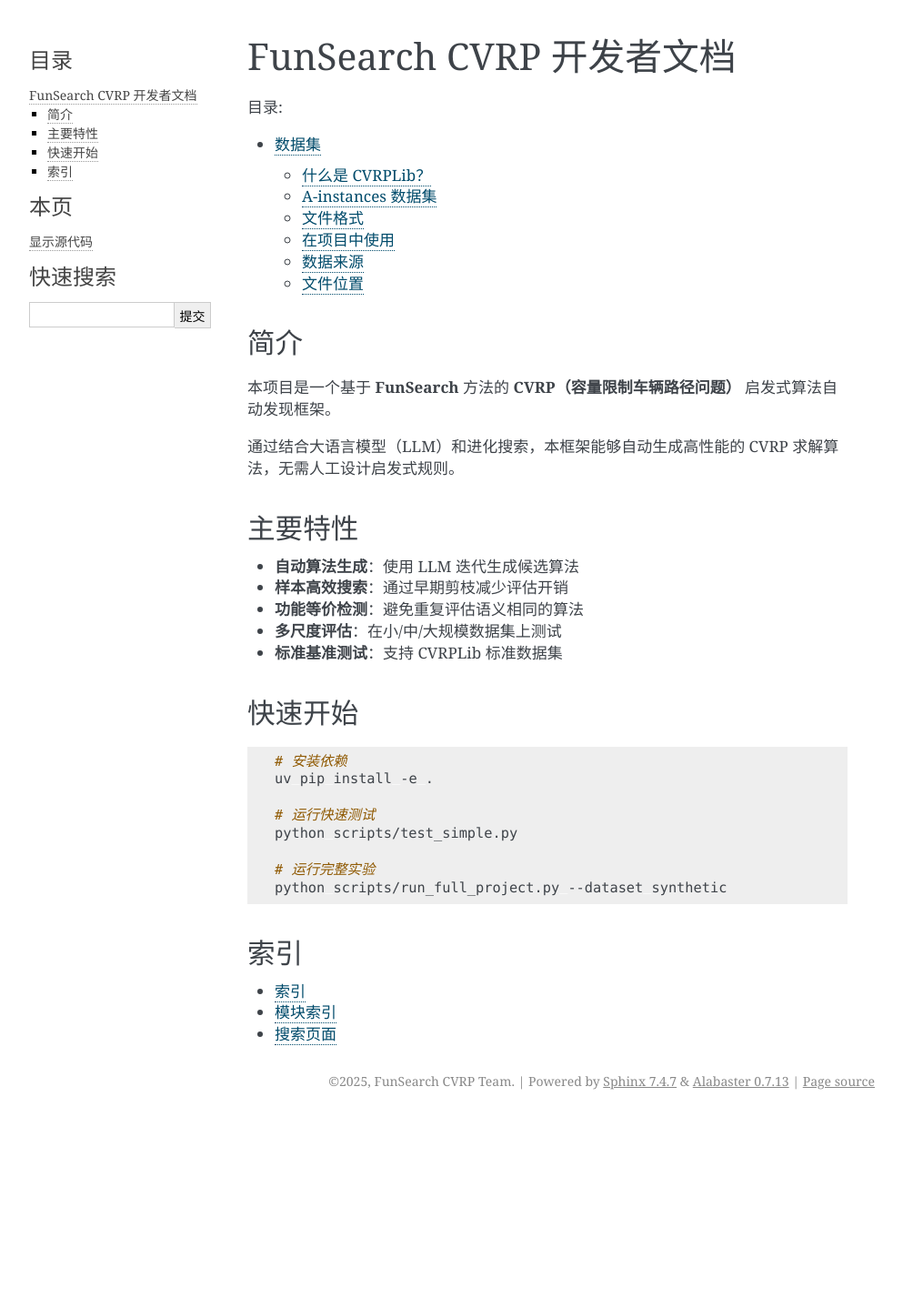
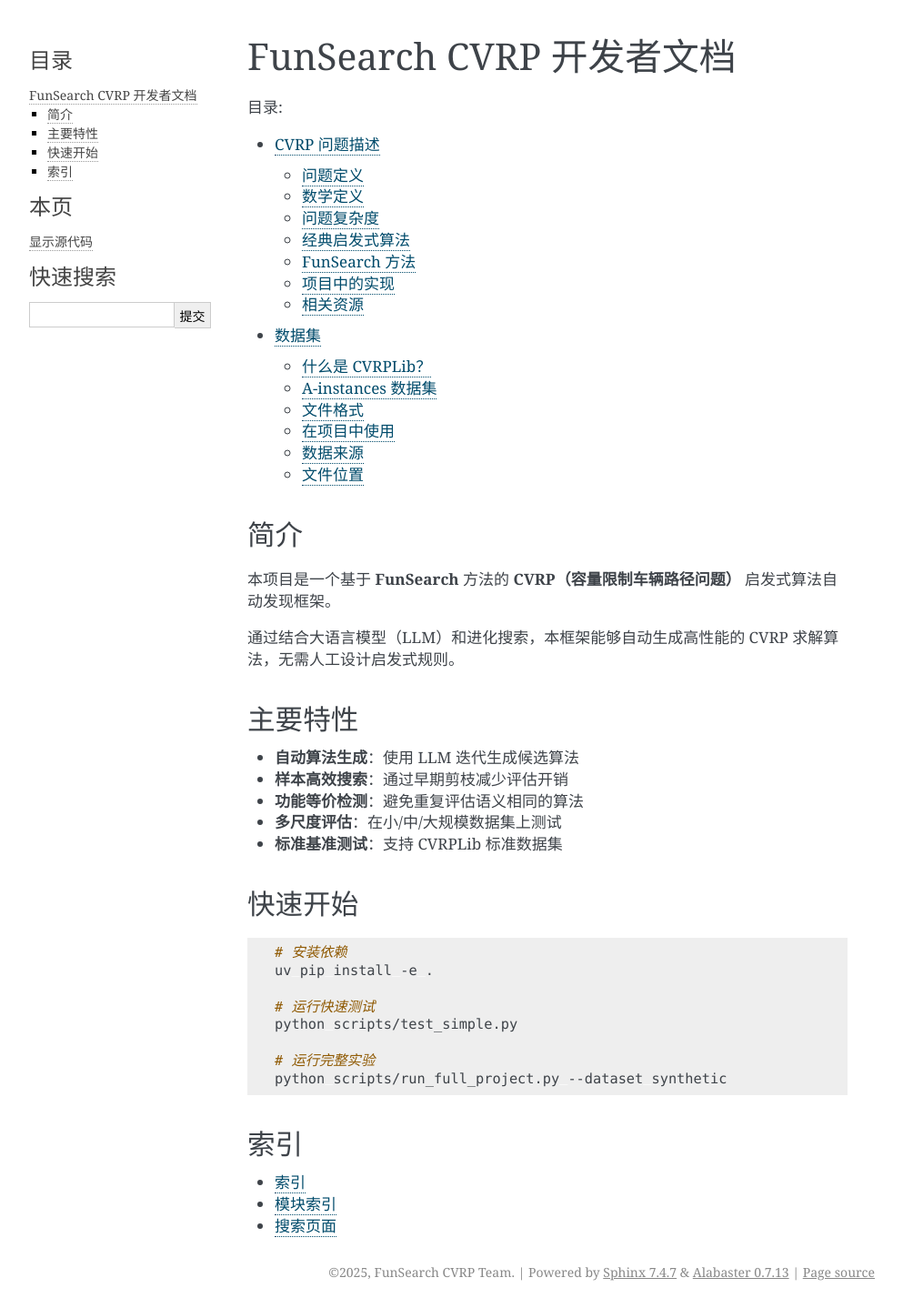
Before and after one commit to laiyk5/funsearch_cvrp, a Sphinx documentation site: the page built from docs/dev/source/index.rst, in a window 1280 px wide. Shown: the whole page at 91% size, without its empty margins (148-1141 px from the left). Built offline with Sphinx 7.4.7, drawn with Linux system fonts in a browser that asks for light colours; before the commit the page ends 1228 px from its top, so only the background shows below that; some of the changed lines change nothing that is shown.

Commit message:
Add CVRP problem description to dev documentation
- Create cvrp.rst with comprehensive problem description

- Include mathematical formulation, constraints, objective

- Add classic heuristic algorithms section

- Add FunSearch method explanation

- Update index.rst to include new chapter

```diff
--- /dev/null
+++ b/docs/dev/source/cvrp.rst
@@ -0,0 +1,284 @@
+CVRP 问题描述
+=============
+
+问题定义
+--------
+
+**CVRP**（Capacitated Vehicle Routing Problem，容量限制车辆路径问题）是运筹学中的经典组合优化问题。
+
+### 问题场景
+
+一个配送中心（仓库）需要用一组车辆为多个客户配送货物：
+
+- 每个客户有一个需求量
+- 每辆车有容量限制
+- 车辆从仓库出发，服务完客户后返回仓库
+- 目标：最小化总行驶距离
+
+数学定义
+--------
+
+### 输入
+
+给定一个 CVRP 实例 :math:`I = (G, Q, d, c)`：
+
+.. list-table:: CVRP 输入参数
+   :header-rows: 1
+
+   * - 符号
+     - 含义
+     - 说明
+   * - :math:`G = (V, E)`
+     - 无向图
+     - :math:`V = \{0, 1, ..., n\}`，0 表示仓库，1~n 表示客户
+   * - :math:`Q`
+     - 车辆容量
+     - 每辆车的最大载重量
+   * - :math:`d_i`
+     - 客户 :math:`i` 的需求量
+     - 满足 :math:`d_i \leq Q`，且 :math:`d_0 = 0`（仓库无需求）
+   * - :math:`c_{ij}`
+     - 距离
+     - 节点 :math:`i` 到节点 :math:`j` 的欧几里得距离
+
+### 约束条件
+
+1. **每条路线必须从仓库开始并结束**
+
+   路线形式：仓库 → 客户₁ → 客户₂ → ... → 仓库
+
+2. **容量约束**
+
+   每条路线上所有客户的总需求不超过车辆容量：
+
+   .. math::
+
+      \sum_{i \in \text{route}} d_i \leq Q
+
+3. **每个客户被访问恰好一次**
+
+   所有客户必须被服务，且只能被一辆车服务
+
+4. **车辆数量不限（但通常希望最少）**
+
+   可以使用多辆车，目标是总距离最短
+
+### 目标函数
+
+最小化总行驶距离：
+
+.. math::
+
+   \min \sum_{k=1}^{K} \sum_{(i,j) \in \text{route}_k} c_{ij}
+
+其中 :math:`K` 是使用的车辆数。
+
+### 统一评分函数
+
+在本项目中，我们使用以下评分函数来综合评估算法性能：
+
+.. math::
+
+   \text{score} = \text{average distance} + 20 \times \text{average number of routes}
+
+**说明：**
+
+- **距离项**：路径总距离，越小越好
+- **路线数项**：使用的车辆数，越少越好（节省资源）
+- **权重 20**：平衡距离和车辆数的超参数
+
+评分越低表示算法性能越好。
+
+问题复杂度
+----------
+
+CVRP 是 **NP-hard** 问题：
+
+- 随着客户数 :math:`n` 增加，可行解的数量呈指数增长
+- 对于 :math:`n = 50` 的问题，精确求解可能需要数小时
+- 对于大规模问题（:math:`n > 100`），通常使用启发式算法
+
+### 为什么难？
+
+1. **组合爆炸**
+
+   将 :math:`n` 个客户分配给 :math:`K` 辆车的方案数是指数级的
+
+2. **两个相互冲突的目标**
+
+   - 距离最短 ↔ 车辆数最少
+   - 装满一辆车可能增加行驶距离
+
+3. **约束耦合**
+
+   容量约束和路径规划相互影响
+
+经典启发式算法
+--------------
+
+### 1. 最近邻算法（Nearest Neighbor）
+
+**思路**：每次选择距离当前位置最近的未服务客户
+
+**步骤**：
+
+1. 从仓库出发
+2. 选择距离当前位置最近且能装下的客户
+3. 重复直到车辆满载或无客户可服务
+4. 返回仓库，开启新路线
+
+**特点**：
+
+- ✓ 简单快速
+- ✗ 容易陷入局部最优
+
+### 2. Clarke-Wright 节约算法（Savings Algorithm）
+
+**思路**：计算合并两条路线的"节约值"，优先合并节约值大的
+
+**节约值计算**：
+
+.. math::
+
+   s_{ij} = c_{i0} + c_{0j} - c_{ij}
+
+其中 :math:`0` 是仓库。
+
+**特点**：
+
+- ✓ 比最近邻效果好
+- ✓ 经典的构造式启发算法
+- ✗ 对容量约束敏感
+
+### 3. Sweep 算法
+
+**思路**：按极角将客户分组，每组服务一辆车
+
+**步骤**：
+
+1. 以仓库为原点，计算每个客户的极角
+2. 按极角排序客户
+3. 按顺序分配客户到车辆，直到容量满
+
+**特点**：
+
+- ✓ 适合地理分布有规律的问题
+- ✗ 性能受客户分布影响大
+
+FunSearch 方法
+--------------
+
+### 传统方法的局限
+
+- 需要人工设计启发式规则
+- 泛化能力差（在不同规模问题上表现不稳定）
+- 难以找到全局最优
+
+### FunSearch 的创新
+
+使用 **大语言模型（LLM）+ 进化搜索** 自动生成算法：
+
+1. **LLM 生成**：根据提示词生成候选算法代码
+2. **评估筛选**：在数据集上评估性能
+3. **进化优化**：选择优秀算法作为下一轮的基础
+4. **迭代改进**：多轮迭代后得到高质量算法
+
+### 本项目的评分体系
+
+.. list-table:: 评估维度
+   :header-rows: 1
+
+   * - 指标
+     - 说明
+     - 权重
+   * - 平均距离
+     - 所有测试实例的路径总距离均值
+     - 1.0
+   * - 路线数量
+     - 使用的车辆数（越少越好）
+     - 20.0
+   * - 稳定性
+     - 不同规模数据上的标准差
+     - 优先选择
+   * - Gap
+     - 与最优解的差距百分比
+     - 参考指标
+
+Gap 计算公式：
+
+.. math::
+
+   \text{Gap} = \frac{\text{算法距离} - \text{最优解距离}}{\text{最优解距离}} \times 100\%
+
+例如：
+
+- 算法距离 = 850
+- 最优解距离 = 784
+- Gap = (850-784)/784 × 100% = **8.4%**
+
+项目中的实现
+------------
+
+### 核心模块
+
+.. code-block:: text
+
+   src/cvrp/
+   ├── core.py       # CVRPInstance 类、距离计算、评估
+   ├── baselines.py  # 经典算法（最近邻、Clarke-Wright）
+   ├── search.py     # FunSearch 搜索框架
+   └── io.py         # 数据集加载
+
+### 使用示例
+
+**创建实例并求解：**
+
+.. code-block:: python
+
+   from src.cvrp.core import CVRPInstance, nearest_neighbor_heuristic
+
+   # 创建实例
+   instance = CVRPInstance(
+       name="test",
+       capacity=100,
+       demands=[0, 10, 20, 15],  # 仓库 + 3个客户
+       coords=[(0,0), (10,0), (0,10), (10,10)]
+   )
+
+   # 使用最近邻算法求解
+   routes = nearest_neighbor_heuristic(instance)
+   # 输出: [[1, 2], [3]] 表示两条路线
+
+**评估算法：**
+
+.. code-block:: python
+
+   from src.cvrp.core import evaluate_heuristic
+
+   instances = [...]  # 加载多个测试实例
+
+   metrics = evaluate_heuristic(instances, my_heuristic)
+   print(f"平均距离: {metrics['avg_distance']}")
+   print(f"平均路线数: {metrics['avg_num_routes']}")
+
+相关资源
+--------
+
+### 经典论文
+
+1. **Dantzig & Ramser (1959)** - "The Truck Dispatching Problem"
+
+   CVRP 问题的开创性论文
+
+2. **Clarke & Wright (1964)** - "Scheduling of Vehicles from a Central Depot"
+
+   节约算法的经典论文
+
+3. **FunSearch Paper (2023)** - "FunSearch: Discovering Novel Algorithms"
+
+   Nature 期刊，LLM 驱动算法发现的里程碑工作
+
+### 在线资源
+
+- `CVRPLib <http://vrp.atd-lab.inf.puc-rio.br/>`_ - 标准测试数据集
+- `OR-Tools <https://developers.google.com/optimization/routing>`_ - Google 的路由优化库
--- a/docs/dev/source/index.rst
+++ b/docs/dev/source/index.rst
@@ -5,6 +5,7 @@
    :maxdepth: 2
    :caption: 目录:
 
+   cvrp
    data
 
 简介
```
